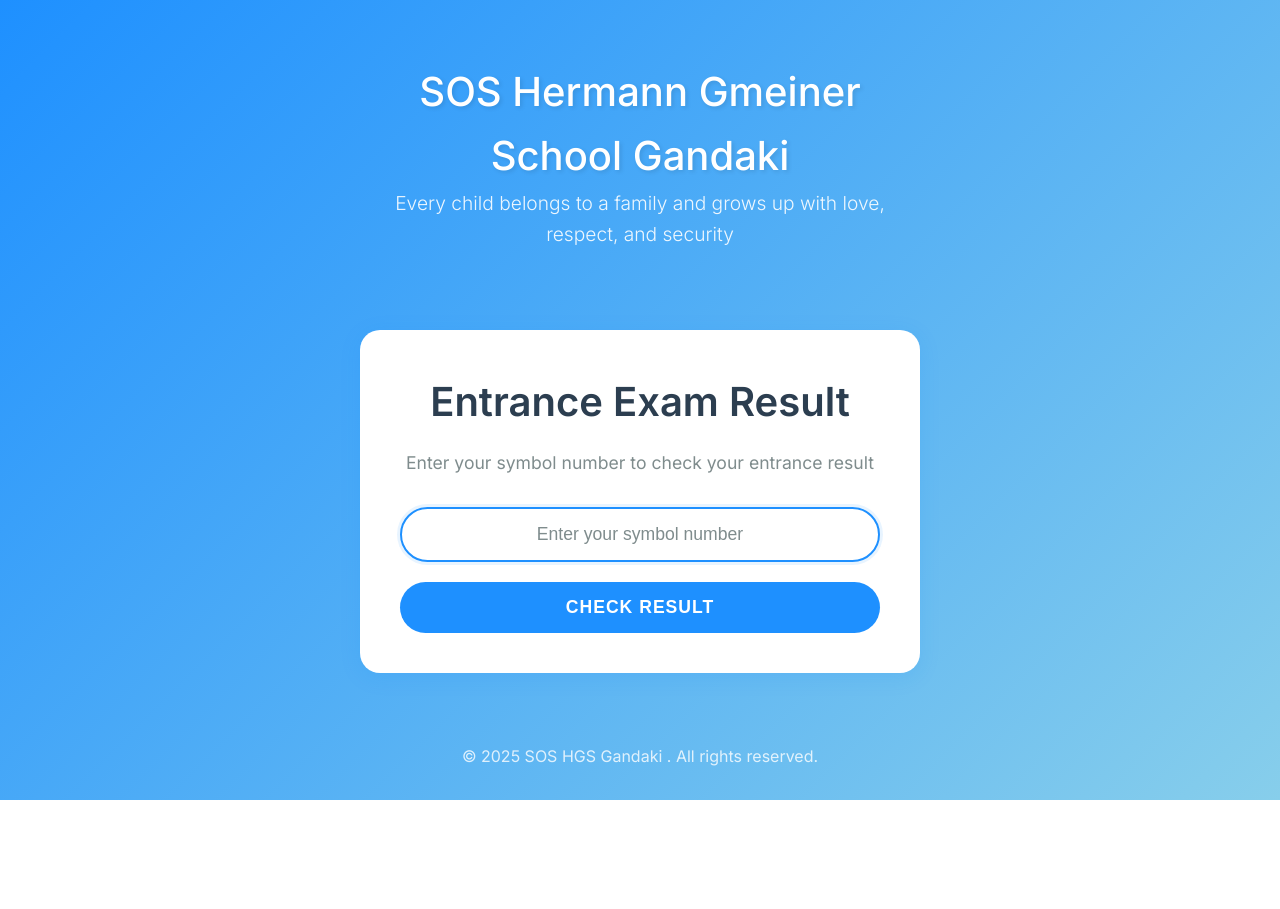
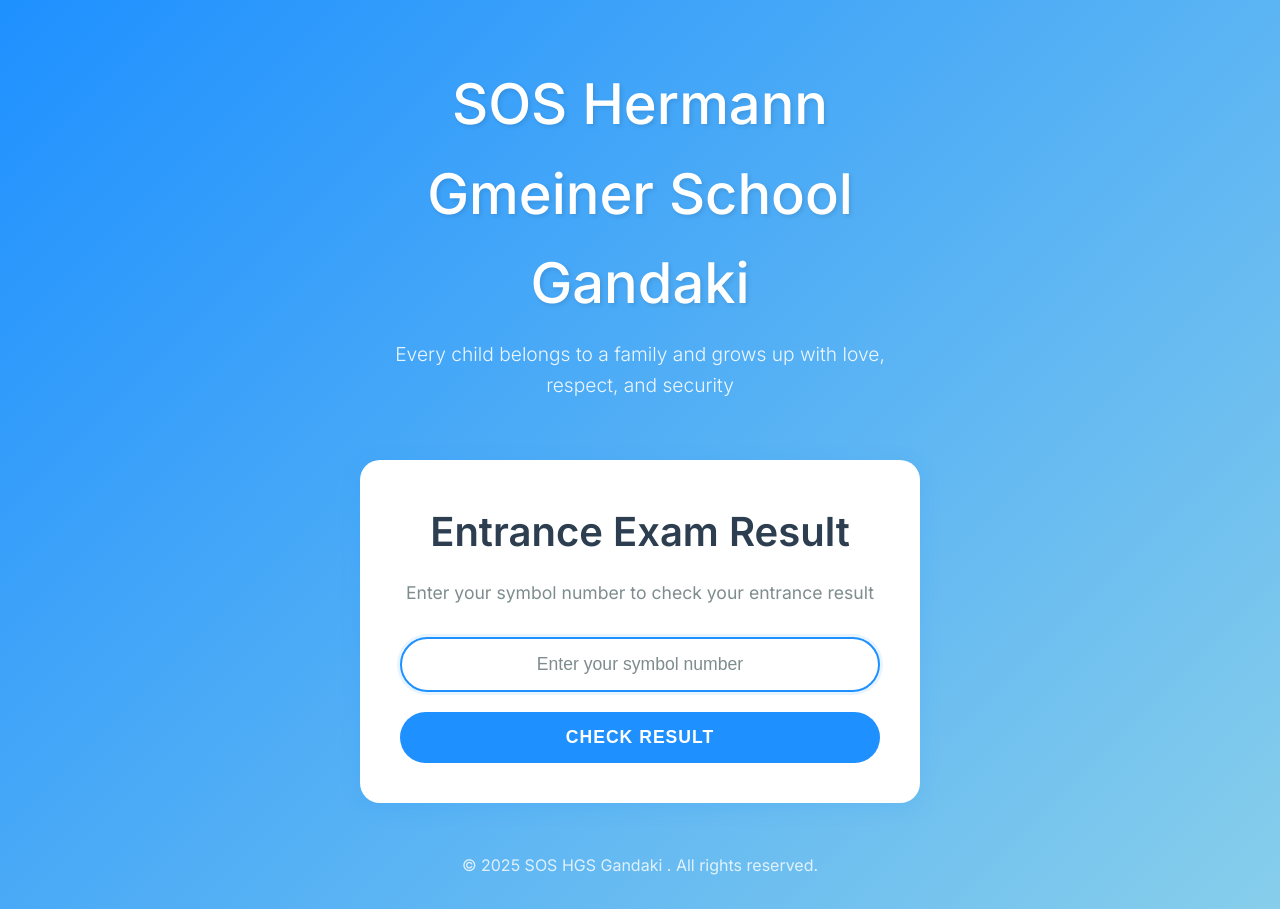
Before and after one commit to shirishpoudel07/SOS1, a plain HTML site: page index.html in a window 1280 px wide. Before the commit the page ends 800 px from the top, so only its background shows below. Drawn offline with Linux system fonts and the light colour scheme.

Commit message:
Update style.css

```diff
--- a/style.css
+++ b/style.css
@@ -42,9 +42,9 @@ body {
 }
 
 .school-name {
-  font-size: 40px;
+  font-size: 3.5rem;
   font-weight: 500;
-
+  margin-bottom: 10px;
   text-shadow: 2px 2px 4px rgba(0, 0, 0, 0.1);
 }
 
```
